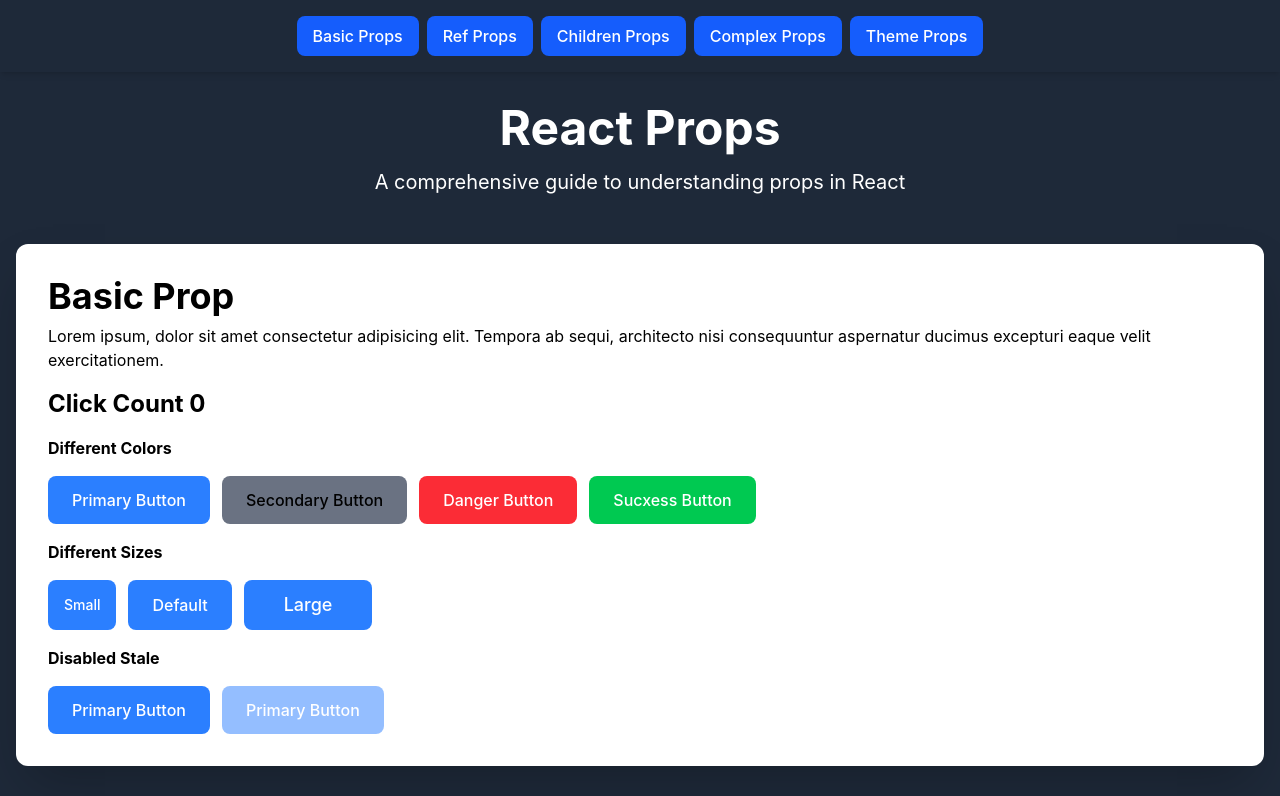
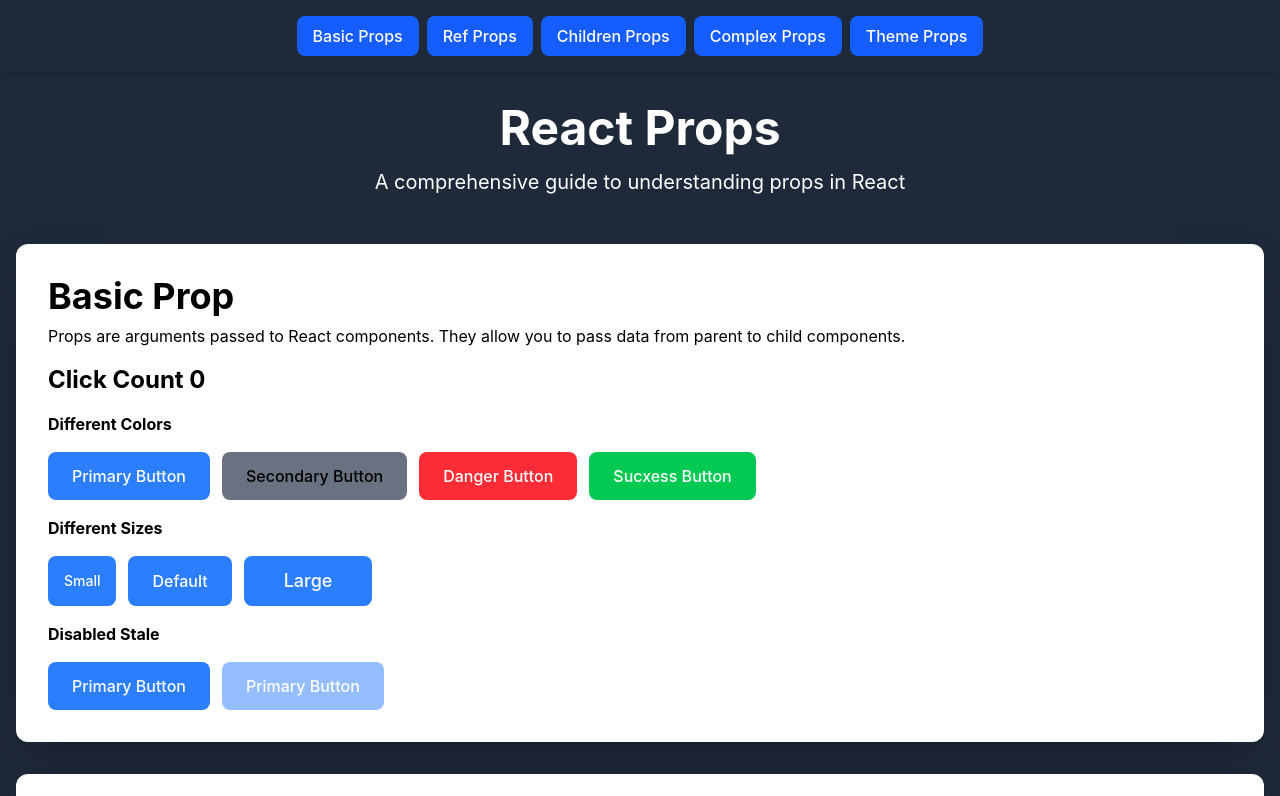
Before and after one commit to Shivamch0/React, a React (Vite) app in the folder Props/: page / in a window 1280 px wide. Shown: the top 796 px of the page. Built offline with nearby package versions, Linux system fonts and the light colour scheme.

Commit message:
Para updated at Basic Prop

```diff
--- a/Props/src/components/BasicProps.jsx
+++ b/Props/src/components/BasicProps.jsx
@@ -35,9 +35,8 @@
     <section className="p-8 bg-white rounded-xl shadow-2xl">
       <h2 className="text-4xl font-bold mb-2">Basic Prop</h2>
       <p>
-        Lorem ipsum, dolor sit amet consectetur adipisicing elit. Tempora ab
-        sequi, architecto nisi consequuntur aspernatur ducimus excepturi eaque
-        velit exercitationem.
+        Props are arguments passed to React components. They allow you to pass
+        data from parent to child components.
       </p>
       <h5 className="text-2xl font-bold my-4">Click Count {clickCount}</h5>
       <div className="space-y-4">
```
